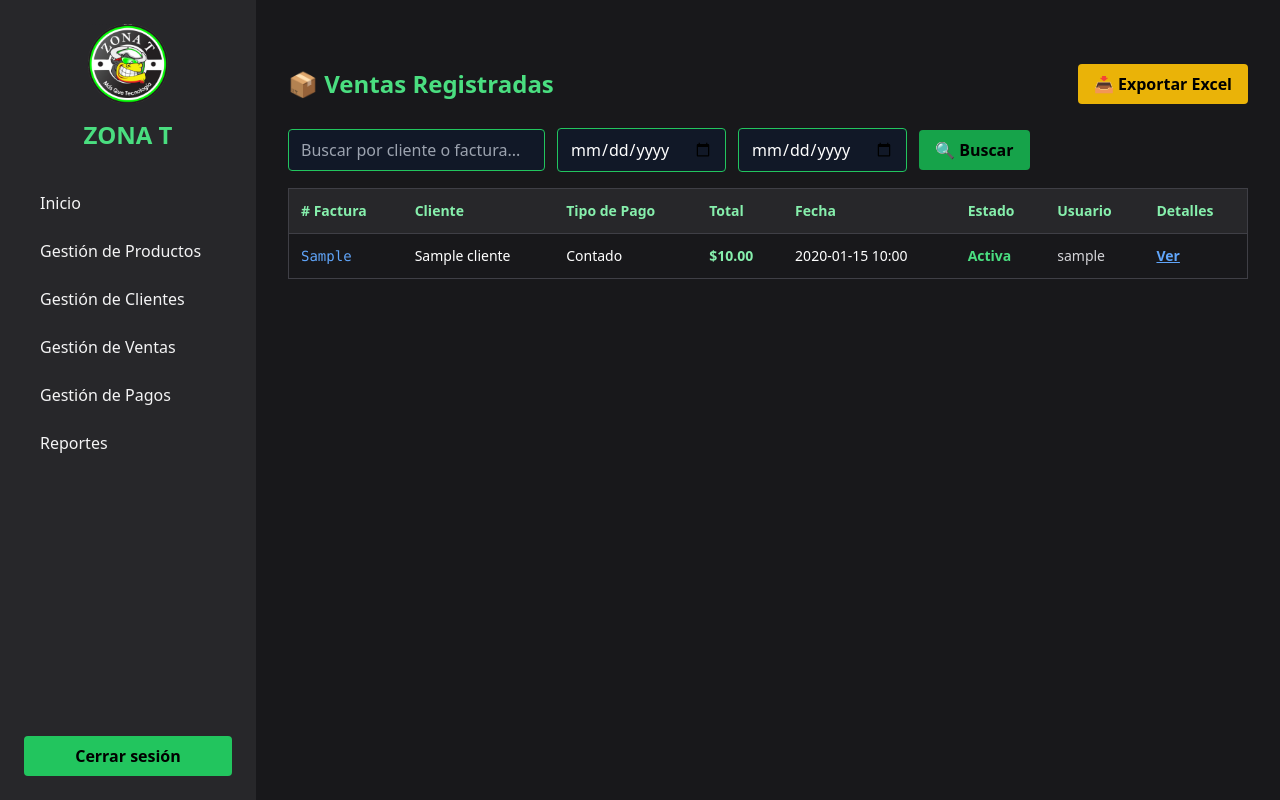
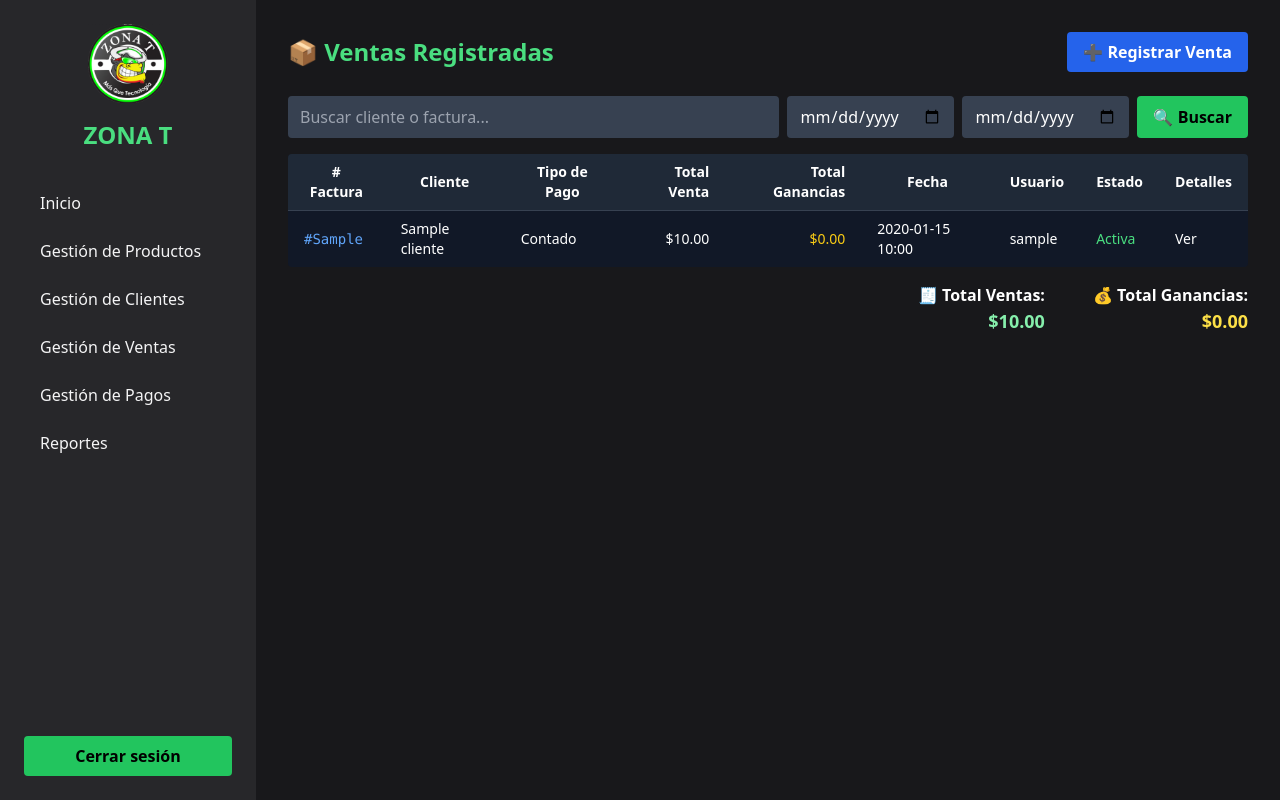
Before and after one commit to JaimeProyecto/ZONA_T_DJANGO, a Django app: page /panel-admin/ventas/ in a window 1280 px wide. Run offline with Django 5.2, Linux system fonts and the light colour scheme; a user stored in the database is signed in; tables that the repository leaves empty hold one stand-in row (values such as "Sample post"); some libraries are stand-ins or nearby versions.

Commit message:
Ajusta columnas: Factura, Cliente, Total Compra, Saldo Pendiente, Monto último abono y Acción, Unifica columnas en saldo_pendiente admin: Factura, Cliente, Total Compra, Saldo, Monto Último Abono y Acción, Unifica listados de ventas: agrega ganancia y totales en admin; limpia vista vendedor

```diff
--- a/core/templates/core/admin/ventas/list.html
+++ b/core/templates/core/admin/ventas/list.html
@@ -1,72 +1,82 @@
-{% extends 'core/base_dashboard.html' %}
-{% block title %}Ventas - Administrador{% endblock %}
+{% extends "core/base_dashboard.html" %}
+{% block title %}Ventas Registradas{% endblock %}
+
 {% block content %}
-
-<div class="max-w-7xl mx-auto mt-8">
 <div class="flex justify-between items-center mb-6">
   <h2 class="text-2xl font-bold text-green-400">📦 Ventas Registradas</h2>
-    <a href="{% url 'exportar_ventas_excel_admin' %}" class="bg-yellow-500 hover:bg-yellow-600 text-black font-bold px-4 py-2 rounded">
-      📥 Exportar Excel
+  <a href="{% url 'venta_create' %}"
+     class="bg-blue-600 hover:bg-blue-700 text-white px-4 py-2 rounded font-bold">
+    ➕ Registrar Venta
   </a>
 </div>
 
-  <!-- 🔍 Buscador -->
-<form method="get" class="mb-4 flex flex-wrap items-center gap-3">
-  <input type="text" name="q" placeholder="Buscar por cliente o factura..."
-         value="{{ query|default_if_none:'' }}"
-         class="px-3 py-2 rounded bg-gray-900 text-white border border-green-500">
-
-  <input type="date" name="fecha_inicio" value="{{ fecha_inicio }}" class="px-3 py-2 rounded bg-gray-900 text-white border border-green-500">
-  <input type="date" name="fecha_fin" value="{{ fecha_fin }}" class="px-3 py-2 rounded bg-gray-900 text-white border border-green-500">
-
-  <button type="submit" class="bg-green-600 hover:bg-green-700 text-black font-bold px-4 py-2 rounded">
+<form method="get" class="flex space-x-2 mb-4">
+  <input type="text" name="q" placeholder="Buscar cliente o factura..."
+         value="{{ query }}"
+         class="px-3 py-2 rounded bg-gray-700 text-white flex-1"/>
+  <input type="date" name="fecha_inicio" value="{{ fecha_inicio }}"
+         class="px-3 py-2 rounded bg-gray-700 text-white"/>
+  <input type="date" name="fecha_fin"    value="{{ fecha_fin }}"
+         class="px-3 py-2 rounded bg-gray-700 text-white"/>
+  <button type="submit"
+          class="bg-green-500 hover:bg-green-600 px-4 py-2 rounded font-bold text-black">
     🔍 Buscar
   </button>
 </form>
 
-  <!-- 🧾 Tabla -->
-  <div class="overflow-x-auto">
-    <table class="w-full text-sm bg-zinc-900 border border-zinc-700 rounded">
-      <thead class="bg-zinc-800 text-green-300 text-left">
+<table class="w-full bg-gray-900 rounded overflow-hidden text-white text-sm">
+  <thead class="bg-gray-800">
     <tr>
-          <th class="p-3"># Factura</th>
-          <th class="p-3">Cliente</th>
-          <th class="p-3">Tipo de Pago</th>
-          <th class="p-3">Total</th>
-          <th class="p-3">Fecha</th>
-          <th class="p-3">Estado</th>
-          <th class="p-3">Usuario</th>
-          <th class="p-3">Detalles</th>
+      <th class="px-4 py-2"># Factura</th>
+      <th class="px-4 py-2">Cliente</th>
+      <th class="px-4 py-2">Tipo de Pago</th>
+      <th class="px-4 py-2 text-right">Total Venta</th>
+      <th class="px-4 py-2 text-right">Total Ganancias</th>
+      <th class="px-4 py-2">Fecha</th>
+      <th class="px-4 py-2">Usuario</th>
+      <th class="px-4 py-2">Estado</th>
+      <th class="px-4 py-2">Detalles</th>
     </tr>
   </thead>
-      <tbody class="text-white">
+  <tbody>
     {% for venta in ventas %}
-        <tr class="border-t border-zinc-700 hover:bg-zinc-800">
-          <td class="p-3 font-mono text-blue-400">{{ venta.numero_factura }}</td>
-          <td class="p-3">{{ venta.cliente.nombre }}</td>
-          <td class="p-3 capitalize">{{ venta.tipo_pago }}</td>
-          <td class="p-3 text-green-300 font-semibold">${{ venta.total }}</td>
-          <td class="p-3">{{ venta.fecha|date:"Y-m-d H:i" }}</td>
-          <td class="p-3">
-            {% if venta.estado == 'activa' %}
-              <span class="text-green-400 font-semibold">Activa</span>
+    <tr class="border-t border-gray-700 hover:bg-gray-800">
+      <td class="px-4 py-2 font-mono text-blue-400">
+        <a href="{% url 'venta_admin_detail' venta.id %}">#{{ venta.numero_factura }}</a>
+      </td>
+      <td class="px-4 py-2">{{ venta.cliente.nombre }}</td>
+      <td class="px-4 py-2">{{ venta.tipo_pago|capfirst }}</td>
+      <td class="px-4 py-2 text-right">${{ venta.total|floatformat:2 }}</td>
+      <td class="px-4 py-2 text-right text-yellow-400">${{ venta.ganancia|floatformat:2 }}</td>
+      <td class="px-4 py-2">{{ venta.fecha|date:"Y-m-d H:i" }}</td>
+      <td class="px-4 py-2">{{ venta.usuario.username }}</td>
+      <td class="px-4 py-2">
+        {% if venta.estado == "activa" %}
+          <span class="text-green-400">Activa</span>
         {% else %}
-              <span class="text-red-400 font-semibold">Anulada</span>
+          <span class="text-red-400">Anulada</span>
         {% endif %}
       </td>
-          <td class="p-3 text-zinc-300">{{ venta.usuario.username }}</td>
-          <td class="p-3">
-            <a href="{% url 'venta_admin_detail' venta.id %}" class="text-blue-400 hover:text-blue-300 font-semibold underline">
-              Ver
-            </a>
+      <td class="px-4 py-2"><a href="{% url 'venta_admin_detail' venta.id %}">Ver</a></td>
+    </tr>
+    {% empty %}
+    <tr>
+      <td colspan="9" class="px-4 py-4 text-center text-gray-400">
+        No hay ventas registradas.
       </td>
     </tr>
-        {% empty %}
-        <tr><td colspan="8" class="p-3 text-center text-zinc-400">No hay ventas registradas.</td></tr>
     {% endfor %}
   </tbody>
 </table>
+
+<div class="flex justify-end space-x-12 mt-4 text-white">
+  <div class="text-right">
+    <p class="font-semibold">🧾 Total Ventas:</p>
+    <p class="text-green-300 font-bold text-lg">${{ total_ventas|floatformat:2 }}</p>
+  </div>
+  <div class="text-right">
+    <p class="font-semibold">💰 Total Ganancias:</p>
+    <p class="text-yellow-300 font-bold text-lg">${{ total_ganancias|floatformat:2 }}</p>
   </div>
 </div>
-
 {% endblock %}
--- a/core/views.py
+++ b/core/views.py
@@ -409,6 +409,7 @@ def venta_vendedor_detail(request, venta_id):
     return render(request, "core/vendedor/ventas/detail.html", {"venta": venta})
 
 
+# core/views.py
 @login_required
 @user_passes_test(es_admin, login_url="login")
 def venta_admin_list(request):
@@ -416,27 +417,56 @@ def venta_admin_list(request):
     fecha_inicio = request.GET.get("fecha_inicio", "").strip()
     fecha_fin = request.GET.get("fecha_fin", "").strip()
 
-    ventas = Venta.objects.all().select_related("cliente", "usuario")
-
+    # Base queryset con prefetch de items y producto
+    qs = (
+        Venta.objects.select_related("cliente", "usuario")
+        .prefetch_related("items__producto")
+        .order_by("-fecha")
+    )
     if query:
-        ventas = ventas.filter(
+        qs = qs.filter(
             Q(cliente__nombre__icontains=query) | Q(numero_factura__icontains=query)
         )
+    if fecha_inicio:
+        qs = qs.filter(fecha__date__gte=fecha_inicio)
+    if fecha_fin:
+        qs = qs.filter(fecha__date__lte=fecha_fin)
 
-    if fecha_inicio:
-        ventas = ventas.filter(fecha__date__gte=fecha_inicio)
-    if fecha_fin:
-        ventas = ventas.filter(fecha__date__lte=fecha_fin)
+    ventas = []
+    for v in qs:
+        # Calcula ganancia sumando (precio de venta – precio de compra) × cantidad
+        ganancia = 0
+        for item in v.items.all():
+            cost = item.producto.purchase_price
+            sale = item.precio
+            ganancia += (sale - cost) * item.cantidad
+        v.ganancia = ganancia
+        ventas.append(v)
 
-    ventas = ventas.order_by("-fecha")
+    # Totales para pie de tabla
+    total_ventas = sum(v.total for v in ventas)
+    total_ganancias = sum(v.ganancia for v in ventas)
 
-    context = {
-        "ventas": ventas,
-        "query": query,
-        "fecha_inicio": fecha_inicio,
-        "fecha_fin": fecha_fin,
-    }
-    return render(request, "core/admin/ventas/list.html", context)
+    return render(
+        request,
+        "core/admin/ventas/list.html",
+        {
+            "ventas": ventas,
+            "query": query,
+            "fecha_inicio": fecha_inicio,
+            "fecha_fin": fecha_fin,
+            "total_ventas": total_ventas,
+            "total_ganancias": total_ganancias,
+        },
+    )
+
+
+# core/views.py
+from django.shortcuts import render
+from django.contrib.auth.decorators import login_required, user_passes_test
+from django.db.models import Q
+from .models import Venta
+from .views import es_vendedor
 
 
 @login_required
@@ -446,20 +476,21 @@ def venta_vendedor_list(request):
     fecha_inicio = request.GET.get("fecha_inicio", "").strip()
     fecha_fin = request.GET.get("fecha_fin", "").strip()
 
-    ventas = Venta.objects.filter(usuario=request.user).select_related("cliente")
-
+    qs = (
+        Venta.objects.filter(usuario=request.user)
+        .select_related("cliente")
+        .order_by("-fecha")
+    )
     if query:
-        ventas = ventas.filter(
+        qs = qs.filter(
             Q(cliente__nombre__icontains=query) | Q(numero_factura__icontains=query)
         )
+    if fecha_inicio:
+        qs = qs.filter(fecha__date__gte=fecha_inicio)
+    if fecha_fin:
+        qs = qs.filter(fecha__date__lte=fecha_fin)
 
-    if fecha_inicio:
-        ventas = ventas.filter(fecha__date__gte=fecha_inicio)
-    if fecha_fin:
-        ventas = ventas.filter(fecha__date__lte=fecha_fin)
-
-    ventas = ventas.order_by("-fecha")
-
+    ventas = list(qs)  # no calculamos ganancias
     return render(
         request,
         "core/vendedor/ventas/list.html",
@@ -548,7 +579,6 @@ def registrar_abono(request):
 def saldo_pendiente_admin(request):
     query = request.GET.get("q", "").strip()
 
-    # 1. Trae todas las ventas a crédito y aplica filtro de búsqueda
     qs = (
         Venta.objects.filter(tipo_pago="credito")
         .select_related("cliente", "usuario")
@@ -559,22 +589,16 @@ def saldo_pendiente_admin(request):
             Q(cliente__nombre__icontains=query) | Q(numero_factura__icontains=query)
         )
 
-    # 2. Construye la lista final con saldo > 0 y datos extra
     ventas = []
     for v in qs:
         saldo = v.calcular_saldo_pendiente()
         if saldo > 0:
-            # inyecta atributo dinámico saldo
-            v.saldo = saldo
-            # busca el último abono relacionado
+            v.total_compra = v.total
+            v.saldo_pendiente = saldo
             ultimo = v.abonos.order_by("-fecha").first()
-            if ultimo and ultimo.usuario:
-                v.ultimo_abono_por = ultimo.usuario.username
-            else:
-                v.ultimo_abono_por = None
+            v.ultimo_abono_monto = ultimo.monto if ultimo else None
             ventas.append(v)
 
-    # 3. Renderiza pasándole la lista enriquecida
     return render(
         request,
         "core/admin/pagos/saldo_pendiente.html",
@@ -582,6 +606,7 @@ def saldo_pendiente_admin(request):
     )
 
 
+# core/views.py
 @login_required
 @user_passes_test(es_vendedor, login_url="login")
 def saldo_pendiente(request):
@@ -601,22 +626,16 @@ def saldo_pendiente(request):
     for v in qs:
         saldo = v.calcular_saldo_pendiente()
         if saldo > 0:
-            v.saldo = saldo
-            # Último abono
+            v.total_compra = v.total
+            v.saldo_pendiente = saldo
             ultimo = v.abonos.order_by("-fecha").first()
-            v.ultimo_abono_por = (
-                ultimo.usuario.username if (ultimo and ultimo.usuario) else None
-            )
             v.ultimo_abono_monto = ultimo.monto if ultimo else None
             ventas.append(v)
 
     return render(
         request,
         "core/vendedor/pagos/saldo_pendiente.html",
-        {
-            "ventas": ventas,
-            "query": query,
-        },
+        {"ventas": ventas, "query": query},
     )
 
 
```
Also changed, not shown: core/templates/core/admin/pagos/saldo_pendiente.html (+34 -42 lines), core/templates/core/vendedor/pagos/saldo_pendiente.html (+20 -39 lines), core/templates/core/vendedor/ventas/list.html (+41 -45 lines). Lines whose indentation alone changed are shown as unchanged.
